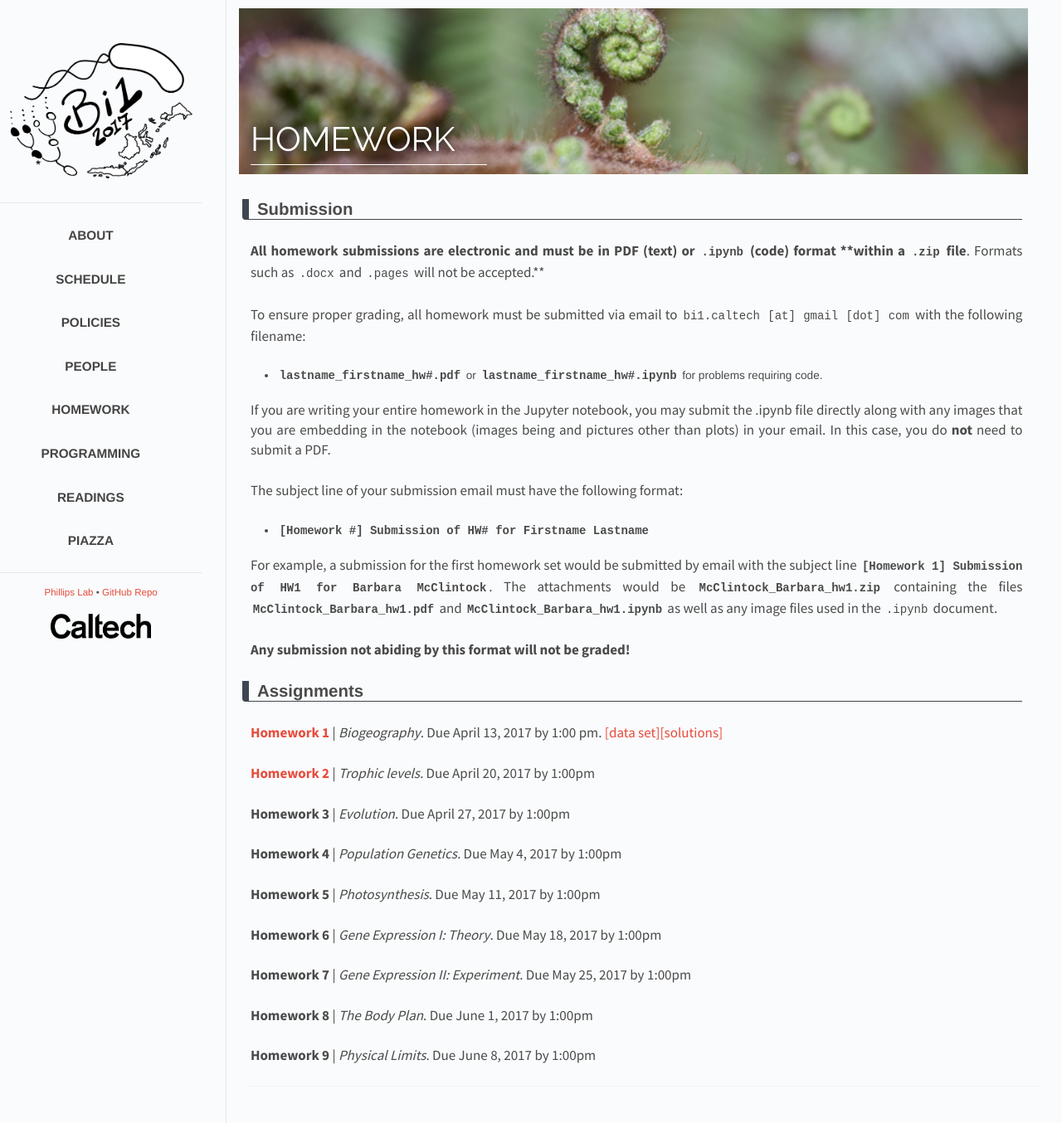
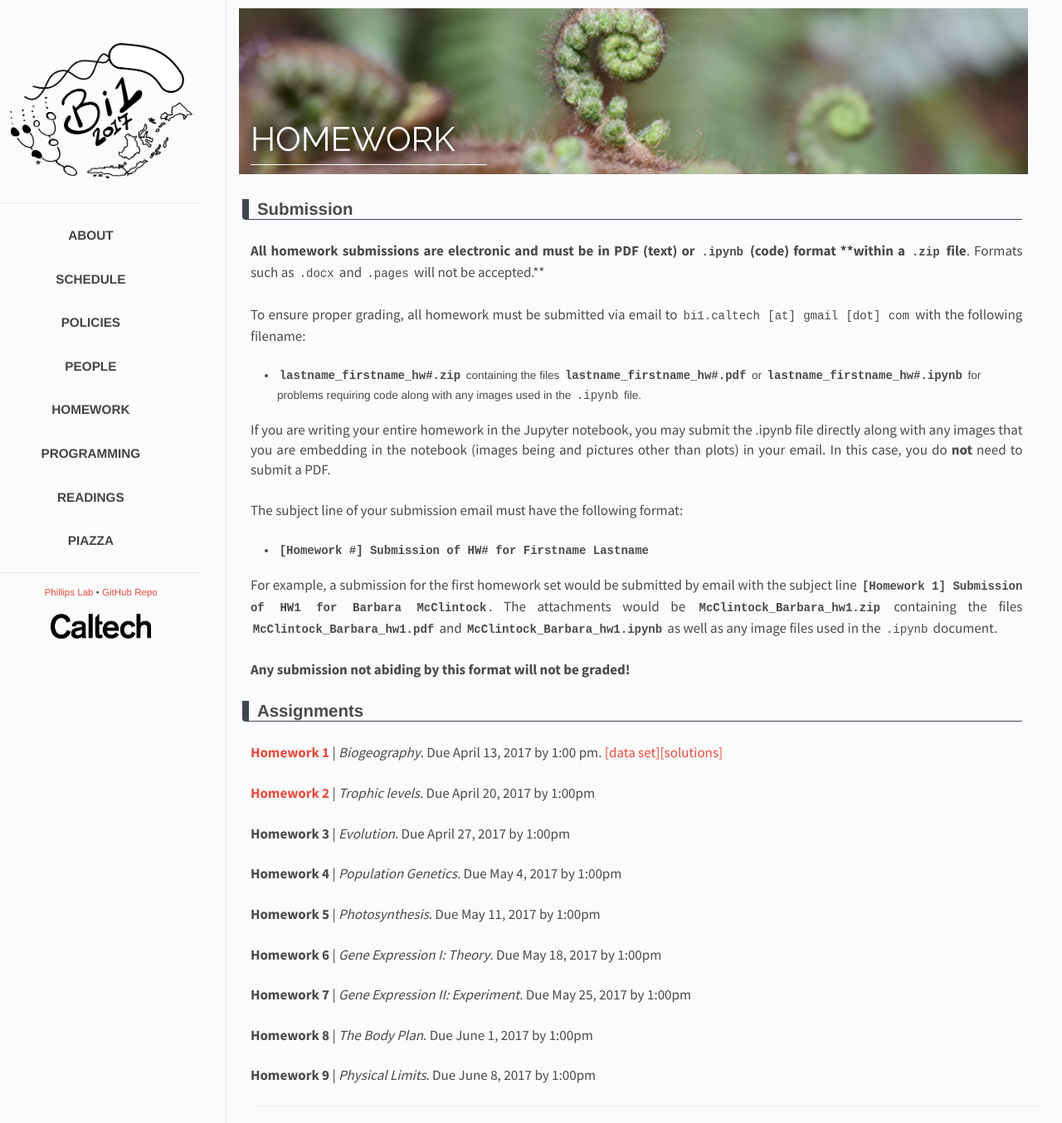
Before and after one commit to RPGroup-PBoC/bi1, a Jekyll site: the page built from _posts/2017-01-27-homework.md, in a window 1280 px wide. Shown: the whole page at 83% size. Built offline with Jekyll 4.4.1, drawn with Linux system fonts in a browser that asks for light colours.

Commit message:
Updated homework policies for clarity.

```diff
--- a/_posts/2017-01-27-homework.md
+++ b/_posts/2017-01-27-homework.md
@@ -13,8 +13,8 @@ will not be accepted.**
 
 To ensure proper grading, all homework must be submitted via email to `bi1.caltech [at] gmail [dot] com` with the following filename:
 
-  * **`lastname_firstname_hw#.pdf`** or **`lastname_firstname_hw#.ipynb`** for
-  problems requiring code.
+  * **`lastname_firstname_hw#.zip`** containing the files **`lastname_firstname_hw#.pdf`** or **`lastname_firstname_hw#.ipynb`** for
+  problems requiring code along with any images used in the `.ipynb` file.
 
 
 If you are writing your entire homework in the Jupyter notebook, you may submit the .ipynb file directly along with any images that you are embedding in the notebook (images being and pictures other than plots) in your email. In this case, you do **not** need to submit a PDF.
```
Also changed, not shown: _posts/2017-01-29-policies.md (+3 -2 lines), 2 other files.
